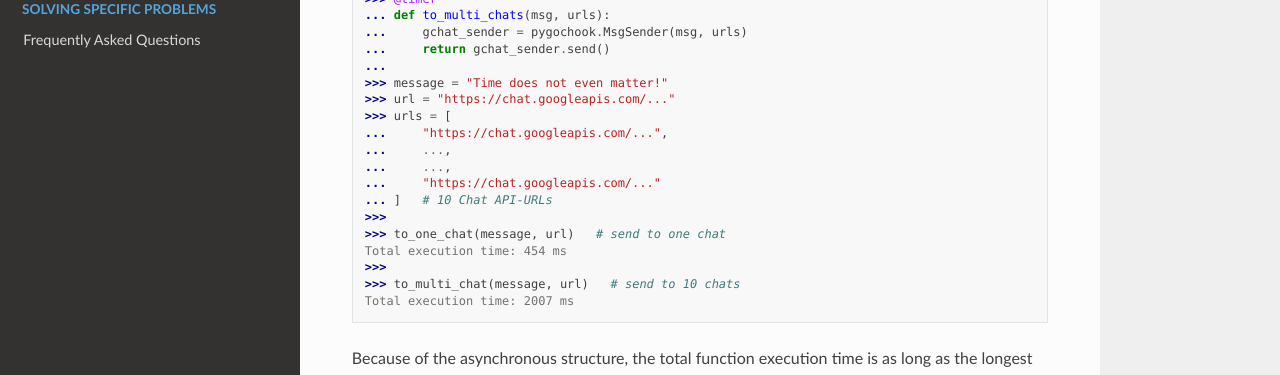
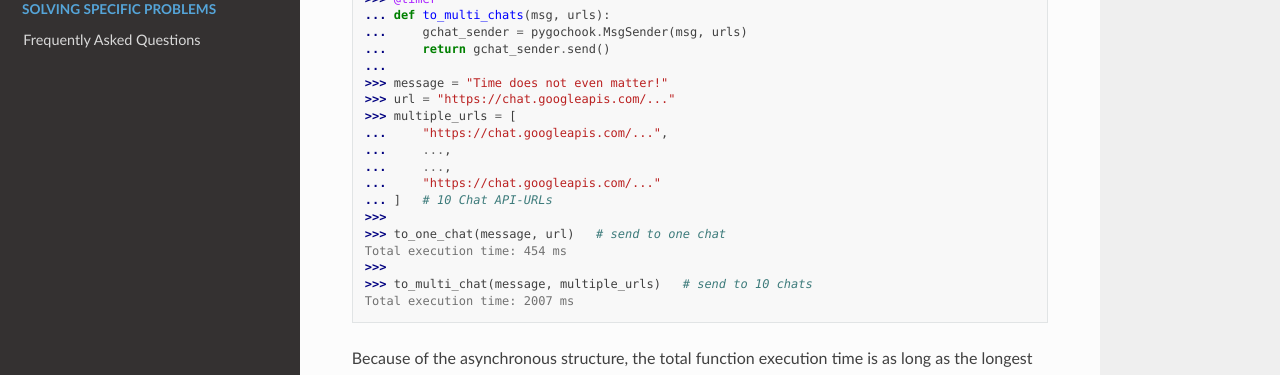
Before and after one commit to Lars147/pygochook, a Sphinx documentation site: the page built from docs/intro/usage.rst, in a window 1280 px wide and 900 px high, scrolled down 535 px. Shown: the part 316-691 px from the top of the window. Built offline with Sphinx 7.4.7 and the Read the Docs theme 2.0.0, drawn with Linux system fonts in a browser that asks for light colours.

Commit message:
fixed typo

```diff
--- a/docs/intro/usage.rst
+++ b/docs/intro/usage.rst
@@ -44,7 +44,7 @@ An example::
     ...
     >>> message = "Time does not even matter!"
     >>> url = "https://chat.googleapis.com/..."
-    >>> urls = [
+    >>> multiple_urls = [
     ...     "https://chat.googleapis.com/...",
     ...     ...,
     ...     ...,
@@ -54,7 +54,7 @@ An example::
     >>> to_one_chat(message, url)   # send to one chat
     Total execution time: 454 ms
     >>>
-    >>> to_multi_chat(message, url)   # send to 10 chats
+    >>> to_multi_chat(message, multiple_urls)   # send to 10 chats
     Total execution time: 2007 ms
 
 
```
Also changed, not shown: README.md (+2 -2 lines).
